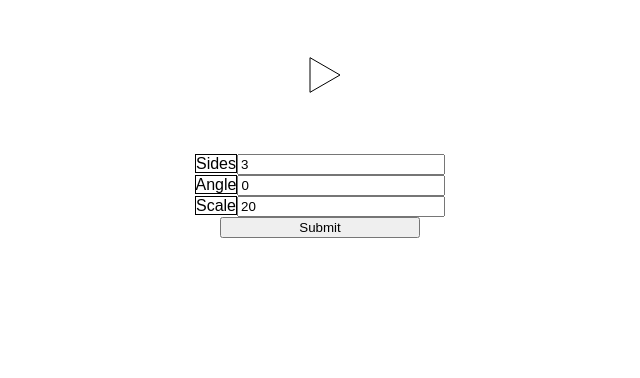
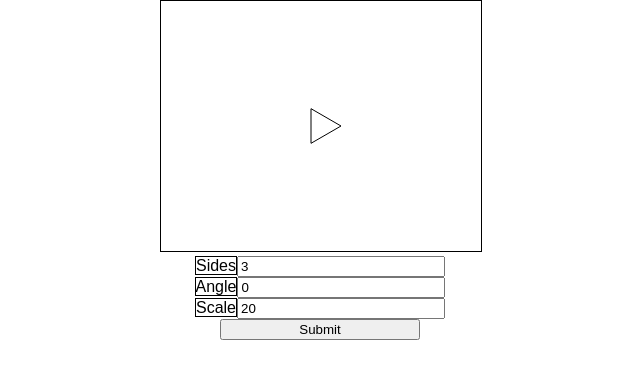
Before and after one commit to MosheBerman/PolygonJS, a plain HTML site: page index.html in a window 1280 px wide. Shown: the whole page, without its empty margins (320-960 px from the left). Drawn offline with Linux system fonts and the light colour scheme.

Commit message:
Styled and resized canvas

```diff
--- a/index.html
+++ b/index.html
@@ -166,14 +166,12 @@
 	#wrapper{
 		margin-left: auto;
 		margin-right: auto;
-		width: 300px;
+		width: 320px;
 	}
 
-	/* The polygon controls */
-
-	#controls{
-		padding:0;
-		margin: 10px 0 0 0;
+	/* The canvas */
+	#canvas{
+		border: 1px solid black;
 	}
 
 	/* Form */
@@ -194,7 +192,7 @@
 </head>
 <body>
 	<div id="wrapper">
-		<canvas id="canvas">
+		<canvas id="canvas" height="250px" width="320px">
 		Your browser doesn't support canvas.
 		</canvas>
 			<label>Sides</label><input type="number" id="sides" min="3" max="30" value="3"/>
```
